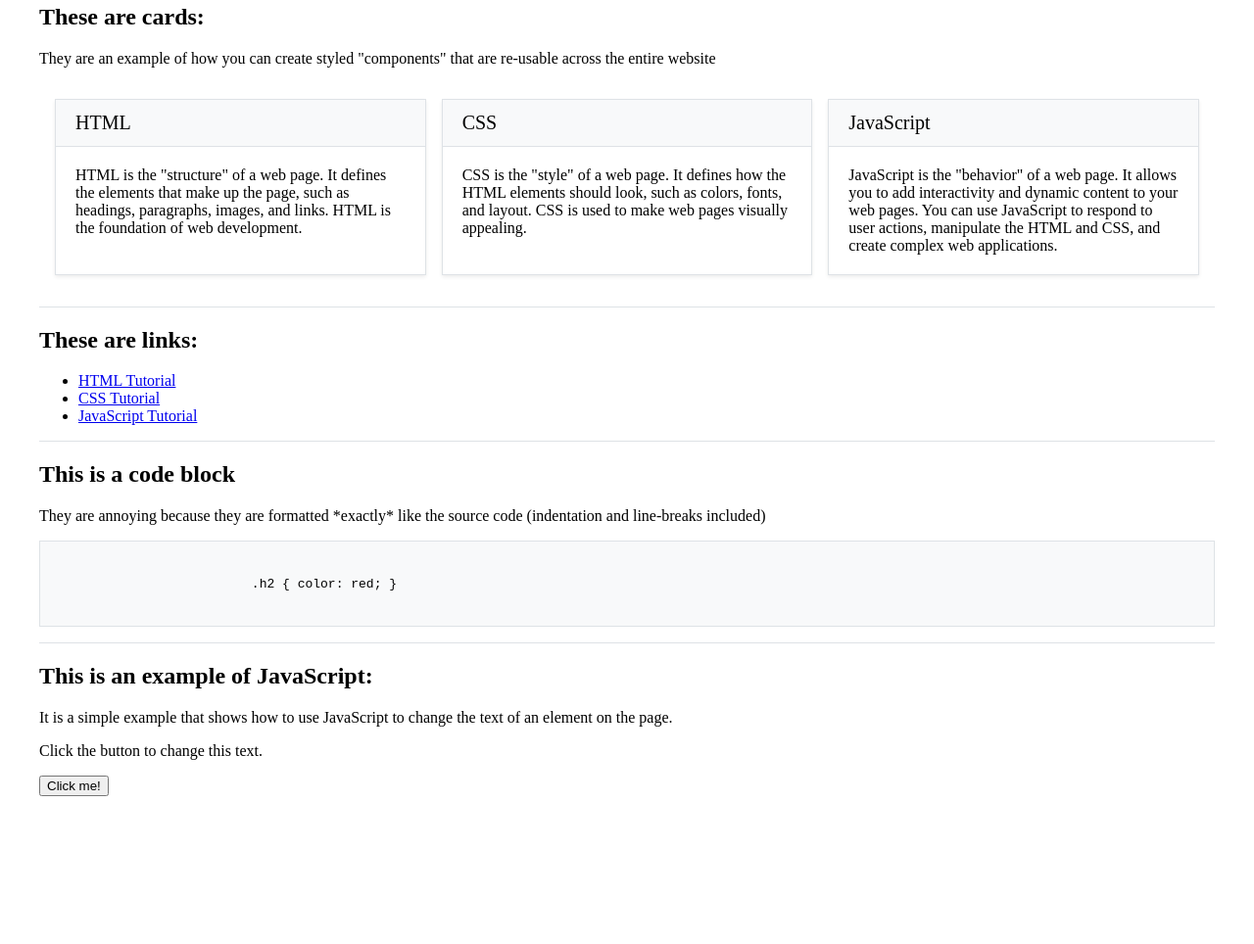
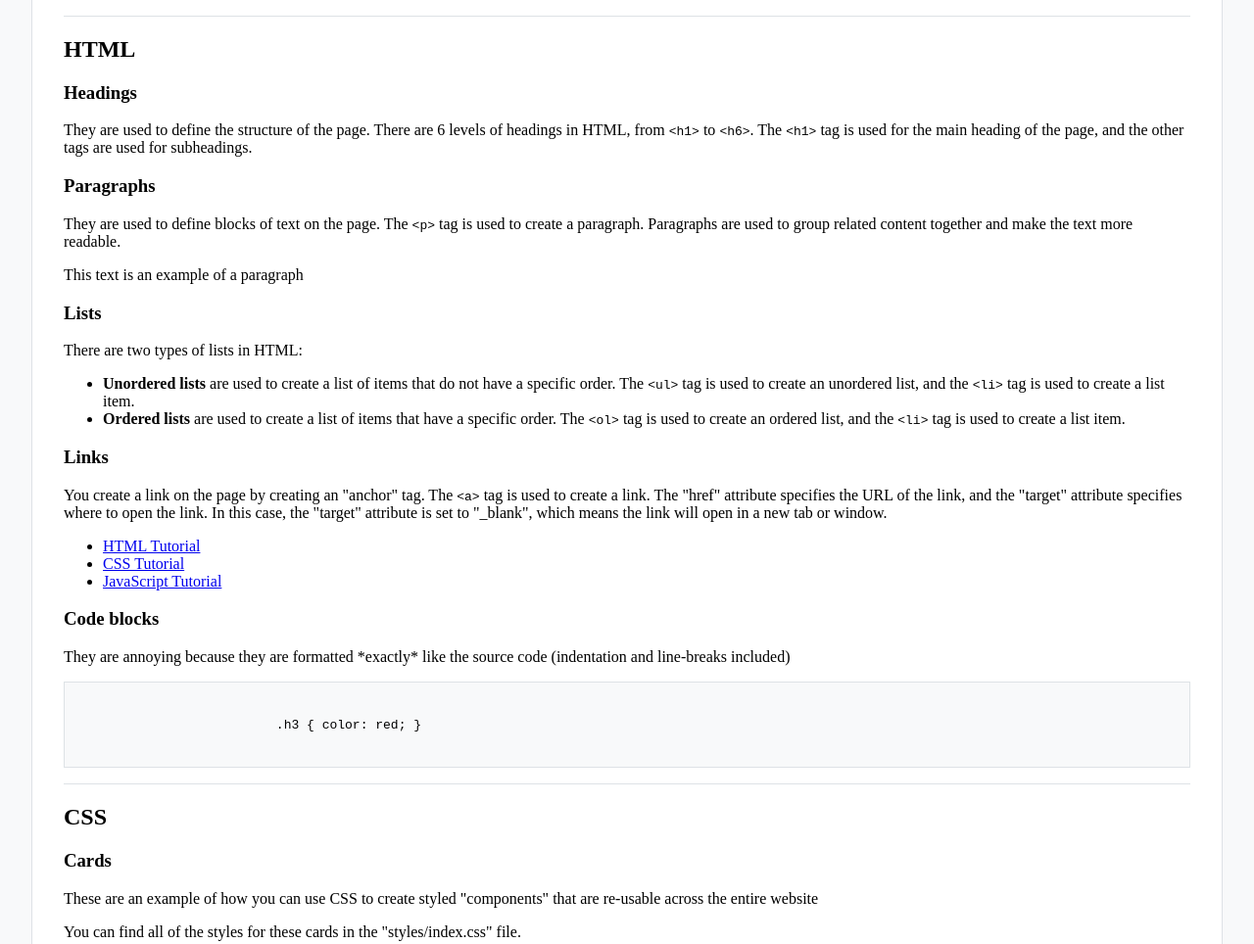
Before and after one commit to dtice/html-css-js-example, a plain HTML site: page index.html in a window 1280 px wide. Shown: the part 559-1523 px from the top of the page at 98% size. Before the commit the page ends 1404 px from the top, so only its background shows below. Drawn offline with Linux system fonts and the light colour scheme.

Commit message:
more content

```diff
--- a/index.html
+++ b/index.html
@@ -13,7 +13,7 @@
         <meta charset="UTF-8" />
         <meta name="viewport" content="width=device-width, initial-scale=1.0" />
         <meta http-equiv="X-UA-Compatible" content="ie=edge" />
-        <title>HTML 5 Boilerplate</title>
+        <title>HTML/CSS/JS Example</title>
         <link rel="stylesheet" href="styles/index.css" />
         <script src="scripts/index.js"></script>
     </head>
@@ -30,14 +30,18 @@
             The "inner" div contains the main content of the page, such as headings, paragraphs, images, and links.
             The "backhoe" divs are used to create a visual effect on the page that exists separately from the main (inner) content.
         -->
-        <div id="root">
+        <div id="root" class="starry-background">
+            <div class="star"></div>
+            <div class="star"></div>
+            <div class="star"></div>
+            <div class="star"></div>
+            <div class="star"></div>
+            <div class="star"></div>
+            <div class="star"></div>
+            <div class="star"></div>
             <div class="backhoe"></div>
             <div id="inner">
-                <!--
-                The <h1> tag is built into HTML and is used to define the main heading of the page.
-                There are 6 levels of headings in HTML, from <h1> to <h6>.
-                -->
-                <h1>How to HTML</h1>
+                <h1>How to HTML/CSS/JS</h1>
                 <div class="hero">
                     <!--
                     You can display images on the page using the <img> tag.
@@ -49,17 +53,97 @@
                 </div>
                 <!-- This is a horizontal divider -->
                 <hr />
-                <h2>These are cards:</h2>
-                <!--
-                This is a paragraph tag. It is used to define a block of text.
-                -->
+                <h2>HTML</h2>
+                <h3>Headings</h3>
                 <p>
-                    They are an example of how you can create styled
+                    They are used to define the structure of the page. There are
+                    6 levels of headings in HTML, from
+                    <code>&lt;h1&gt;</code> to <code>&lt;h6&gt;</code>. The
+                    <code>&lt;h1&gt;</code> tag is used for the main heading of
+                    the page, and the other tags are used for subheadings.
+                </p>
+                <h3>Paragraphs</h3>
+                <p>
+                    They are used to define blocks of text on the page. The
+                    <code>&lt;p&gt;</code> tag is used to create a paragraph.
+                    Paragraphs are used to group related content together and
+                    make the text more readable.
+                </p>
+                <p>This text is an example of a paragraph</p>
+                <h3>Lists</h3>
+                <p>There are two types of lists in HTML:</p>
+                <ul>
+                    <li>
+                        <strong>Unordered lists</strong> are used to create a
+                        list of items that do not have a specific order. The
+                        <code>&lt;ul&gt;</code> tag is used to create an
+                        unordered list, and the <code>&lt;li&gt;</code> tag is
+                        used to create a list item.
+                    </li>
+                    <li>
+                        <strong>Ordered lists</strong> are used to create a list
+                        of items that have a specific order. The
+                        <code>&lt;ol&gt;</code> tag is used to create an ordered
+                        list, and the <code>&lt;li&gt;</code> tag is used to
+                        create a list item.
+                    </li>
+                </ul>
+                <h3>Links</h3>
+                <p>
+                    You create a link on the page by creating an "anchor" tag.
+                    The <code>&lt;a&gt;</code> tag is used to create a link. The
+                    "href" attribute specifies the URL of the link, and the
+                    "target" attribute specifies where to open the link. In this
+                    case, the "target" attribute is set to "_blank", which means
+                    the link will open in a new tab or window.
+                </p>
+                <div class="link-container">
+                    <ul>
+                        <li>
+                            <a
+                                href="https://www.w3schools.com/html/"
+                                target="_blank"
+                            >
+                                HTML Tutorial
+                            </a>
+                        </li>
+                        <li>
+                            <a
+                                href="https://www.w3schools.com/css/"
+                                target="_blank"
+                            >
+                                CSS Tutorial
+                            </a>
+                        </li>
+                        <li>
+                            <a
+                                href="https://www.w3schools.com/js/"
+                                target="_blank"
+                            >
+                                JavaScript Tutorial
+                            </a>
+                        </li>
+                    </ul>
+                </div>
+                <h3>Code blocks</h3>
+                <p>
+                    They are annoying because they are formatted *exactly* like
+                    the source code (indentation and line-breaks included)
+                </p>
+                <div class="code-block">
+                    <code> .h3 { color: red; } </code>
+                </div>
+                <hr />
+                <h2>CSS</h2>
+                <h3>Cards</h3>
+                <p>
+                    These are an example of how you can use CSS to create styled
                     "components" that are re-usable across the entire website
                 </p>
-                <!--
-                You can find all of the styles for these cards in the "styles/index.css" file.
-                -->
+                <p>
+                    You can find all of the styles for these cards in the
+                    "styles/index.css" file.
+                </p>
                 <div class="card-container">
                     <div class="card">
                         <div class="card-header">HTML</div>
@@ -91,54 +175,8 @@
                     </div>
                 </div>
                 <hr />
-                <h2>These are links:</h2>
-                <div class="link-container">
-                    <!--
-                    This is an unordered list. It is used to create a list of items.
-                    Each item in the list is defined using the <li> tag.
-                    The <a> tag is used to create a hyperlink. The "href" attribute specifies
-                    the URL of the link. The "target" attribute specifies where to open the link.
-                    In this case, the "target" attribute is set to "_blank", which means the
-                    link will open in a new tab or window.
-                    -->
-                    <ul>
-                        <li>
-                            <a
-                                href="https://www.w3schools.com/html/"
-                                target="_blank"
-                            >
-                                HTML Tutorial
-                            </a>
-                        </li>
-                        <li>
-                            <a
-                                href="https://www.w3schools.com/css/"
-                                target="_blank"
-                            >
-                                CSS Tutorial
-                            </a>
-                        </li>
-                        <li>
-                            <a
-                                href="https://www.w3schools.com/js/"
-                                target="_blank"
-                            >
-                                JavaScript Tutorial
-                            </a>
-                        </li>
-                    </ul>
-                </div>
-                <hr />
-                <h2>This is a code block</h2>
-                <p>
-                    They are annoying because they are formatted *exactly* like
-                    the source code (indentation and line-breaks included)
-                </p>
-                <div class="code-block">
-                    <code> .h2 { color: red; } </code>
-                </div>
-                <hr />
-                <h2>This is an example of JavaScript:</h2>
+                <h2>JavaScript</h2>
+                <h3>This is an example of JavaScript:</h3>
                 <p>
                     It is a simple example that shows how to use JavaScript to
                     change the text of an element on the page.
--- a/styles/index.css
+++ b/styles/index.css
@@ -37,11 +37,28 @@ h1 {
     position: relative;
     flex-direction: column;
     padding: 2rem;
+    background-color: #f8f9fa;
+}
+
+@keyframes wacky-bg-move {
+    0% {
+        background-position:
+            0 0,
+            0 0;
+    }
+    100% {
+        background-position:
+            120px 120px,
+            120px 120px;
+    }
 }
 
 #inner {
     max-width: 1200px;
     margin: 0 auto;
+    background-color: white;
+    padding: 2rem;
+    border: 1px solid #dee2e6;
 }
 
 h1 {
```
